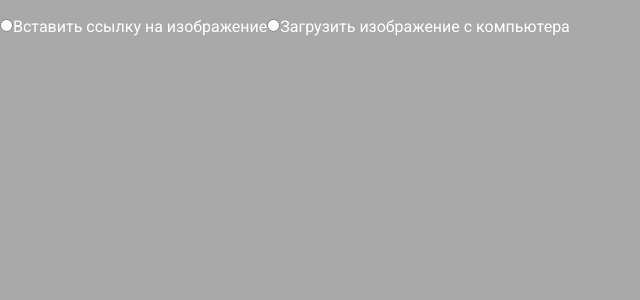
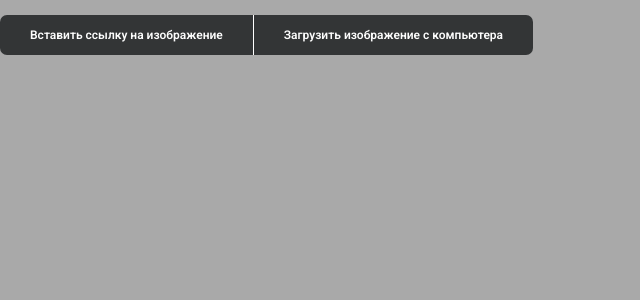
Before and after one commit to polozovaanastasia/cell-strike, a React (Vite) app: page / in a window 1280 px wide. Shown: the top 300 px of the page, without its empty margins (0-640 px from the left). Built offline with nearby package versions, Linux system fonts and the light colour scheme.

Commit message:
add vite-plugin-svgr, onClear for EnemyUrlInput.

```diff
--- a/package.json
+++ b/package.json
@@ -26,6 +26,7 @@
     "sass-embedded": "^1.89.2",
     "typescript": "~5.8.3",
     "typescript-eslint": "^8.30.1",
-    "vite": "^6.3.5"
+    "vite": "^6.3.5",
+    "vite-plugin-svgr": "^4.3.0"
   }
 }
--- a/src/assets/styles/variables.css
+++ b/src/assets/styles/variables.css
@@ -22,7 +22,7 @@
     --button_outline-color: #262728;
     --button-color_hover: #3f4142;
     --button-color_hover-alpha: rgba(58, 61, 62, 0.5);
-    --button-color_active: #282a2b;
+    --button-color_active: #1e2021;
     --button-background_disabled: rgb(114 114 114);
     --button-color_disabled: rgb(189 184 184);
 
@@ -35,4 +35,7 @@
     --input-border-color_focus: #333536;
     --input-background_disabled: red;
     --input-color_disabled: green;
+
+    /* UIRadio */
+    --radio-border-color: #ffffff;
 }
--- a/src/components/Game/Game.tsx
+++ b/src/components/Game/Game.tsx
@@ -1,37 +1,14 @@
 import { useState } from "react";
 import { useGameState } from "../../hooks/useGameState";
-import { OptionType, UIRadioGroup } from "../ui/UIRadioGroup/UIRadioGroup";
 import cls from "./Game.module.scss";
 import { GameGrid } from "./GameGrid/GameGrid";
 import { GameStats } from "./GameStats/GameStats";
 import { SettingsForm } from "./SettingsForm/SettingsForm";
 
-export enum EnemyInputModes {
-    URL = "url",
-    UPLOAD = "upload",
-}
-
-const enemyInputModes: OptionType<EnemyInputModes>[] = [
-    {
-        value: EnemyInputModes.URL,
-        label: "Вставить ссылку на изображение",
-    },
-    {
-        value: EnemyInputModes.UPLOAD,
-        label: "Загрузить изображение с компьютера",
-    },
-];
-
 export const Game = () => {
     const { gameCells, enemy, hits, misses, setEnemy, startGame, updateHits } =
         useGameState();
     const [isStarted, setIsStarted] = useState<boolean>(false);
-    const [selectedEnemyInputMode, setSelectedEnemyInputMode] =
-        useState<EnemyInputModes | null>(null);
-
-    const onChangeEnemyInputMode = (value: EnemyInputModes) => {
-        setSelectedEnemyInputMode(value);
-    };
 
     const onStartGameHandler = () => {
         startGame();
@@ -40,15 +17,8 @@ export const Game = () => {
 
     return (
         <div className={cls.game}>
-            <UIRadioGroup
-                name="enemyInputMode"
-                value={selectedEnemyInputMode}
-                options={enemyInputModes}
-                onChange={onChangeEnemyInputMode}
-            />
             {!isStarted && (
                 <SettingsForm
-                    enemyInputMode={selectedEnemyInputMode}
                     setEnemy={setEnemy}
                     startGame={onStartGameHandler}
                 />
--- a/src/components/Game/SettingsForm/EnemyUrlInput/EnemyUrlInput.tsx
+++ b/src/components/Game/SettingsForm/EnemyUrlInput/EnemyUrlInput.tsx
@@ -35,6 +35,11 @@ export const EnemyUrlInput = ({ onEnemySelect }: EnemyUrlInputProps) => {
         }
         onEnemySelect(url);
     };
+
+    const onClearHandler = () => {
+        setUrl("");
+    };
+
     return (
         <div
             className={classNames(EnemyUrlInputClassNames)}
@@ -54,6 +59,8 @@ export const EnemyUrlInput = ({ onEnemySelect }: EnemyUrlInputProps) => {
                         Set enemy
                     </UIButton>
                 }
+                allowClear
+                onClear={onClearHandler}
                 placeholder={"Enter image URL"}
             ></UIInput>
             {hasError && <div>Error message</div>}
--- a/src/components/Game/SettingsForm/SettingsForm.tsx
+++ b/src/components/Game/SettingsForm/SettingsForm.tsx
@@ -4,22 +4,44 @@ import {
     UIButtonSize,
     UIButtonType,
 } from "../../ui/UIButton/UIButton";
-import { EnemyInputModes } from "../Game";
+import {
+    OptionType,
+    UIRadioGroup,
+    UIRadioVariant,
+} from "../../ui/UIRadioGroup/UIRadioGroup";
 import { EnemyFileInput } from "./EnemyFileInput/EnemyFileInput";
 import { EnemyUrlInput } from "./EnemyUrlInput/EnemyUrlInput";
 import cls from "./SettingsForm.module.scss";
 
+enum EnemyInputModes {
+    URL = "url",
+    UPLOAD = "upload",
+    // SRC = "src",
+}
+
+const enemyInputModes: OptionType<EnemyInputModes>[] = [
+    {
+        value: EnemyInputModes.URL,
+        label: "Вставить ссылку на изображение",
+    },
+    {
+        value: EnemyInputModes.UPLOAD,
+        label: "Загрузить изображение с компьютера",
+    },
+    // {
+    //     value: EnemyInputModes.SRC,
+    //     label: "Загрузить изображение из источника",
+    // },
+];
+
 type SettingsFormProps = {
-    enemyInputMode: EnemyInputModes | null;
     setEnemy: (url: string) => void;
     startGame: (isStarted: boolean) => void;
 };
 
-export const SettingsForm = ({
-    enemyInputMode,
-    setEnemy,
-    startGame,
-}: SettingsFormProps) => {
+export const SettingsForm = ({ setEnemy, startGame }: SettingsFormProps) => {
+    const [enemyInputMode, setEnemyInputMode] =
+        useState<EnemyInputModes | null>(null);
     const [isEnemySelected, setIsEnemySelected] = useState<boolean>(false);
 
     const onEnemySelectHandler = (src: string) => {
@@ -32,6 +54,14 @@ export const SettingsForm = ({
     };
     return (
         <div className={cls["settings-form"]}>
+            <UIRadioGroup
+                variant={UIRadioVariant.BUTTON}
+                name="enemyInputMode"
+                value={enemyInputMode}
+                options={enemyInputModes}
+                onChange={setEnemyInputMode}
+            />
+
             {enemyInputMode === EnemyInputModes.URL && (
                 <EnemyUrlInput onEnemySelect={onEnemySelectHandler} />
             )}
--- a/src/components/ui/UIInput/UIInput.tsx
+++ b/src/components/ui/UIInput/UIInput.tsx
@@ -1,4 +1,5 @@
 import { ChangeEvent, InputHTMLAttributes, memo, useId } from "react";
+import CrossIcon from "../../../assets/images/icons/CrossIcon.svg";
 import { classNames } from "../../../utils/classNames";
 import { UIButton, UIButtonSize, UIButtonType } from "../UIButton/UIButton";
 import cls from "./UIInput.module.scss";
@@ -96,11 +97,6 @@ export const UIInput = memo(
                             {placeholder}
                         </label>
                     )}
-                    {addonRight && (
-                        <div className={cls["ui-input__addon_right"]}>
-                            {addonRight}
-                        </div>
-                    )}
                     {allowClear && value && (
                         <UIButton
                             type={UIButtonType.ICON}
@@ -109,8 +105,13 @@ export const UIInput = memo(
                             className={cls["ui-input__clear-btn"]}
                             onClick={onClearHandler}
                         >
-                            x{/* <CrossIcon /> */}
+                            <CrossIcon />
                         </UIButton>
+                    )}
+                    {addonRight && (
+                        <div className={cls["ui-input__addon_right"]}>
+                            {addonRight}
+                        </div>
                     )}
                 </div>
                 <div className={cls["ui-input__helper-text"]}>{helperText}</div>
--- a/src/components/ui/UIRadio/UIRadio.module.scss
+++ b/src/components/ui/UIRadio/UIRadio.module.scss
@@ -0,0 +1,33 @@
+.ui-radio {
+    cursor: pointer;
+
+    &_active .ui-radio__btn {
+        background-color: var(--button-color_active);
+
+        &:hover {
+            background-color: var(--button-color_active);
+        }
+    }
+
+    &.variant-button {
+        display: flex;
+
+        .ui-radio__control {
+            display: none;
+        }
+
+        .ui-radio__btn {
+            border-radius: 0;
+            border-right: 1px solid var(--radio-border-color);
+        }
+
+        &:first-child .ui-radio__btn {
+            border-radius: 7px 0 0 7px;
+        }
+
+        &:last-child .ui-radio__btn {
+            border-radius: 0 7px 7px 0;
+            border-right: none;
+        }
+    }
+}
--- a/src/components/ui/UIRadio/UIRadio.tsx
+++ b/src/components/ui/UIRadio/UIRadio.tsx
@@ -1,12 +1,8 @@
-import { ChangeEvent } from "react";
 import { classNames } from "../../../utils/classNames";
-import { UIButton } from "../UIButton/UIButton";
+import { UIButton, UIButtonSize } from "../UIButton/UIButton";
+import { UIRadioVariant } from "../UIRadioGroup/UIRadioGroup";
 import cls from "./UIRadio.module.scss";
 
-export enum UIRadioVariant {
-    DEFAULT = "default",
-    BUTTON = "button",
-}
 type UIRadioProps<T> = {
     name: string;
     value: T;
@@ -17,7 +13,7 @@ type UIRadioProps<T> = {
     className?: string;
 };
 
-export const UIRadio = <T extends string>({
+export const UIRadio = <T extends string | number>({
     name,
     value,
     label,
@@ -26,28 +22,51 @@ export const UIRadio = <T extends string>({
     onChange,
     className,
 }: UIRadioProps<T>) => {
-    const UIRadioClasses = classNames(cls["ui-radio"], {}, [
-        className,
-        cls[`variant-${variant}`],
-    ]);
+    const UIRadioClasses = classNames(
+        cls["ui-radio"],
+        {
+            [cls["ui-radio_active"]]: checked,
+        },
+        [className, cls[`variant-${variant}`]]
+    );
 
-    const onChangeHandler = (event: ChangeEvent<HTMLInputElement>) => {
-        onChange(event.target.value as T);
+    const onChangeHandler = () => {
+        onChange(value);
     };
+
+    if (variant === UIRadioVariant.BUTTON) {
+        return (
+            <div className={UIRadioClasses}>
+                <input
+                    className={cls["ui-radio__control"]}
+                    type="radio"
+                    name={name}
+                    value={value}
+                    checked={checked}
+                    onChange={onChangeHandler}
+                />
+                <UIButton
+                    size={UIButtonSize.LG}
+                    className={cls["ui-radio__btn"]}
+                    onClick={onChangeHandler}
+                >
+                    {label}
+                </UIButton>
+            </div>
+        );
+    }
+
     return (
         <label className={UIRadioClasses}>
             <input
-                className={classNames(cls["ui-radio__control"])}
+                className={cls["ui-radio__control"]}
                 type="radio"
                 name={name}
                 value={value}
                 checked={checked}
                 onChange={onChangeHandler}
             />
-            {variant === UIRadioVariant.BUTTON && (
-                <UIButton onClick={() => {}}>Button</UIButton>
-            )}
-            {label}
+            <span hidden>{label}</span>
         </label>
     );
 };
--- a/src/components/ui/UIRadioGroup/UIRadioGroup.module.scss
+++ b/src/components/ui/UIRadioGroup/UIRadioGroup.module.scss
@@ -0,0 +1,5 @@
+.ui-radio-group {
+    &.variant-button {
+        display: flex;
+    }
+}
--- a/src/components/ui/UIRadioGroup/UIRadioGroup.tsx
+++ b/src/components/ui/UIRadioGroup/UIRadioGroup.tsx
@@ -1,6 +1,11 @@
 import { classNames } from "../../../utils/classNames";
 import { UIRadio } from "../UIRadio/UIRadio";
 import cls from "./UIRadioGroup.module.scss";
+
+export enum UIRadioVariant {
+    DEFAULT = "default",
+    BUTTON = "button",
+}
 
 export type OptionType<T = string> = {
     value: T;
@@ -11,17 +16,26 @@ type UIRadioGroupProps<T = string> = {
     name: string;
     value: T | null;
     options: OptionType<T>[];
+    variant?: UIRadioVariant;
     onChange: (value: T) => void;
+    className?: string;
 };
 
-export const UIRadioGroup = <T extends string>({
+export const UIRadioGroup = <T extends string | number>({
     name,
     value,
     options,
+    variant = UIRadioVariant.DEFAULT,
     onChange,
+    className,
 }: UIRadioGroupProps<T>) => {
+    const UIRadioGroupClasses = classNames(cls["ui-radio-group"], {}, [
+        className,
+        cls[`variant-${variant}`],
+    ]);
+
     return (
-        <div className={classNames(cls["ui-radio-group"], {}, [])}>
+        <div className={UIRadioGroupClasses}>
             {options.map((option: OptionType<T>) => (
                 <UIRadio
                     key={option.value}
@@ -29,6 +43,7 @@ export const UIRadioGroup = <T extends string>({
                     value={option.value}
                     label={option.label}
                     checked={value === option.value}
+                    variant={variant}
                     onChange={onChange}
                 />
             ))}
--- a/vite.config.ts
+++ b/vite.config.ts
@@ -1,9 +1,15 @@
 import react from "@vitejs/plugin-react";
 import { defineConfig } from "vite";
+import svgr from "vite-plugin-svgr";
 
 // https://vite.dev/config/
 export default defineConfig({
-    plugins: [react()],
+    plugins: [
+        react(),
+        svgr({
+            include: "**/*.svg",
+        }),
+    ],
     server: {
         host: "127.0.0.1",
         port: 3000,
```
Also changed, not shown: src/assets/images/icons/CrossIcon.svg (added), 1 other file (tests, documents, lock files or other folders).
